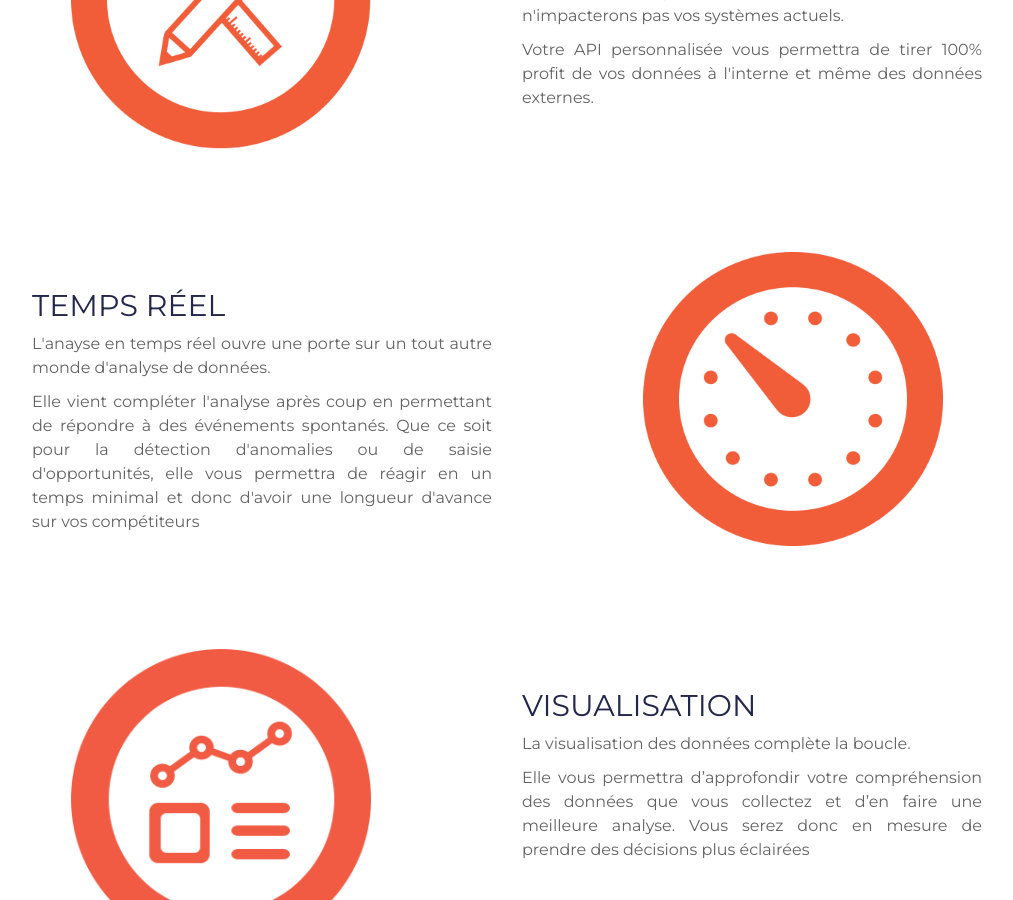
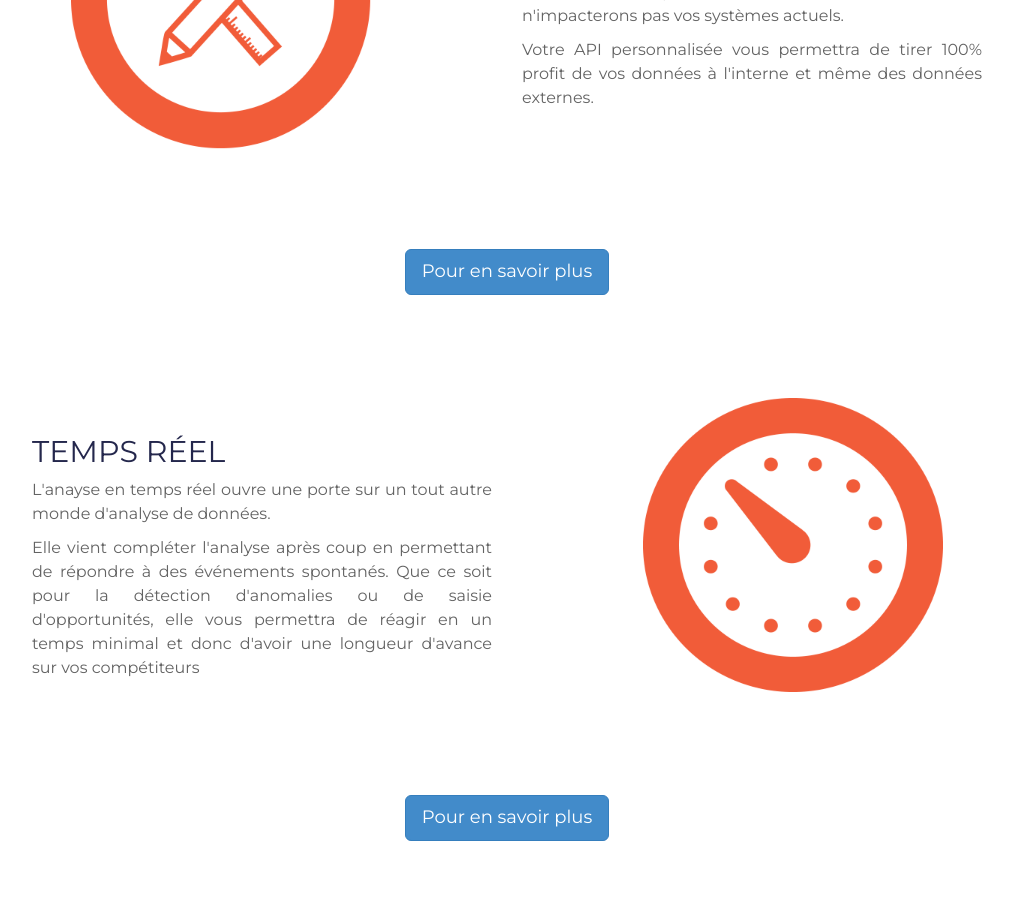
Before and after one commit to openifyit/jekyll-website, a Jekyll site: the page built from index.html, in a window 1280 px wide and 900 px high, scrolled down 1298 px. Shown: the whole window, without its empty margins (133-1146 px from the left). Built offline with Jekyll 4.4.1, drawn with Linux system fonts in a browser that asks for light colours; nearby versions of some CDN libraries.

Commit message:
add learn more button that toggles a modal

```diff
--- a/_data/home.yml
+++ b/_data/home.yml
@@ -1,3 +1,6 @@
+learn-more-button: Pour en savoir plus
+learn-more-modal:
+  text: Il nous fera plaisir de vous contacter et discuter avec vous. Simplement nous lassier votre adresse courriel.
 services:
   title: "Nos services"
   api:
--- a/_includes/javascripts.html
+++ b/_includes/javascripts.html
@@ -1 +1,2 @@
 <script type="text/javascript" src="/assets/javascripts/scroll-to.js"></script>
+<script type="text/javascript" src="//netdna.bootstrapcdn.com/bootstrap/3.1.1/js/bootstrap.min.js"></script>
--- /dev/null
+++ b/_includes/learn-more-modal.html
@@ -0,0 +1,45 @@
+<div class="row text-center">
+  <button class="btn btn-primary btn-lg" data-toggle="modal" data-target="#learn-more-modal-{{include.param}}">
+    {{site.data.home.learn-more-button}}
+  </button>
+</div>
+
+<div class="modal fade" id="learn-more-modal-{{include.param}}" tabindex="-1" role="dialog" aria-labelledby="learn-more-modal-{{include.param}}-label" aria-hidden="true">
+  <div class="modal-dialog">
+    <div class="modal-content">
+      <div class="modal-header">
+        <button type="button" class="close" data-dismiss="modal" aria-hidden="true">&times;</button>
+        <h4 class="modal-title" id="learn-more-modal-{{include.param}}-label">Pour en savoir plus</h4>
+      </div>
+      <div class="modal-body">
+        {{site.data.home.learn-more-modal.text}}
+        <form>
+            <div class="input-group input-group-lg">
+                <input type="email" name="email" placeholder="{{site.data.footer.subscription.placeholder}}"
+                       class="form-control">
+            <span class="input-group-btn">
+                <button class="btn btn-default" type="submit">{{site.data.footer.subscription.submit}}</button>
+            </span>
+            </div>
+        </form>
+      </div>
+    </div>
+  </div>
+</div>
+
+<script type="text/javascript">
+    $(document).ready(function(){
+        $('#learn-more-modal-{{include.param}} form').submit(function(event){
+            event.preventDefault();
+            var email = $('#learn-more-modal-{{include.param}} input').val();
+            var data = {
+              email:email,
+              section: "{{include.param}}"
+            };
+            Keen.addEvent("contact-email-subscription", data);
+            $('#learn-more-modal-{{include.param}} input').val('');
+            $('#learn-more-modal-{{include.param}}').modal('hide');
+            alert("{{site.data.footer.subscription.greeting}}");
+        });
+    });
+</script>
--- a/index.html
+++ b/index.html
@@ -17,6 +17,9 @@
                 {% endfor %}
             </div>
         </div>
+
+        {% include learn-more-modal.html param="api"%}
+
         <div class="row" id="{{site.data.home.services.dashboard.anchor}}">
             <div class="col-sm-5 visible-xs">
                 <img class="img-responsive" src="{{site.data.home.services.realtime.image}}">
@@ -32,6 +35,9 @@
                 <img class="img-responsive" src="{{site.data.home.services.realtime.image}}">
             </div>
         </div>
+
+        {% include learn-more-modal.html param="dashboard"%}
+
         <div class="row" id="{{site.data.home.services.realtime.anchor}}">
             <div class="col-sm-5">
                 <img class="img-responsive" src="{{site.data.home.services.dashboard.image}}">
@@ -44,5 +50,7 @@
                 {% endfor %}
             </div>
         </div>
+
+        {% include learn-more-modal.html param="realtime"%}
     </section>
 </div>
```
Also changed, not shown: _includes/keen-io.html (+5 -2 lines), _includes/footer.html (indentation only).
